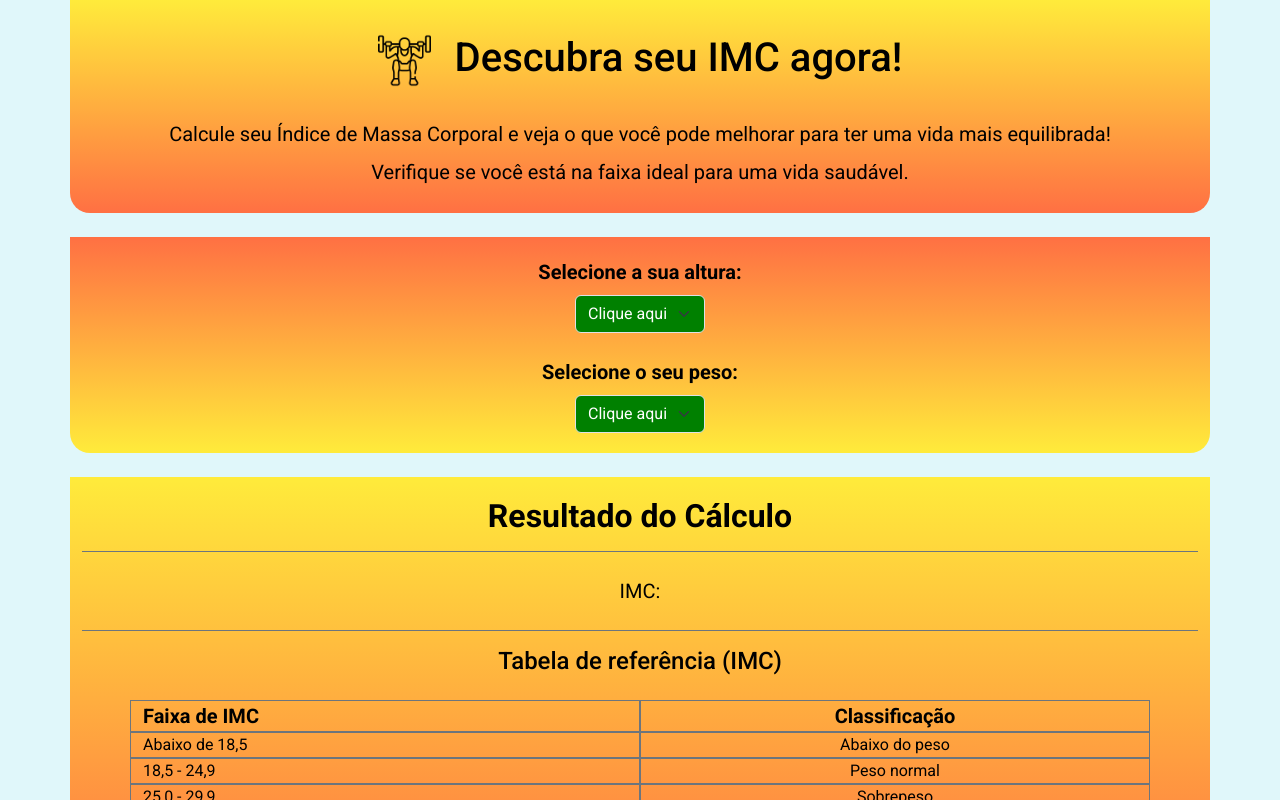
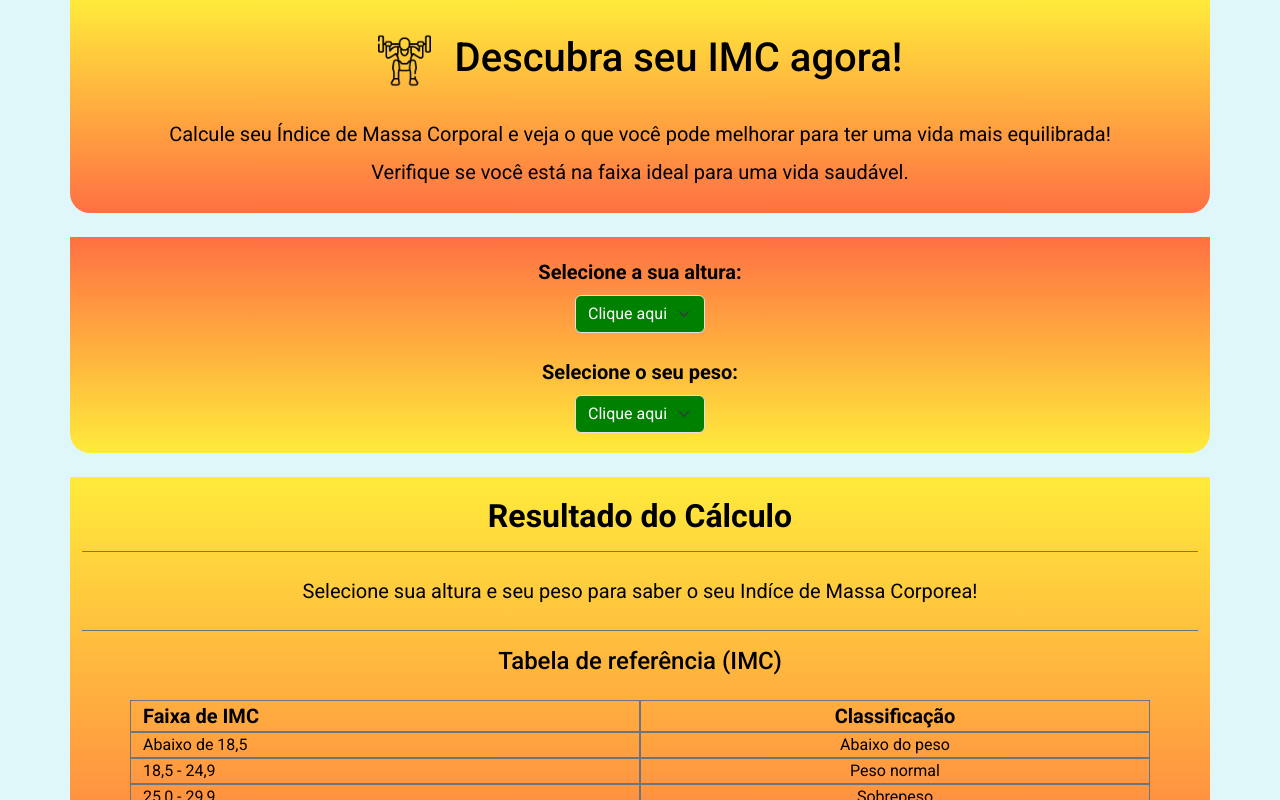
Before and after one commit to ViniciusBaptistaDEV/calculo_imc, a React (Vite) app: page / in a window 1280 px wide. Shown: the top 800 px of the page. Built offline with nearby package versions, Linux system fonts and the light colour scheme.

Commit message:
Inserção da mensagem de peso ideal

```diff
--- a/src/App.jsx
+++ b/src/App.jsx
@@ -6,12 +6,14 @@ import { useState } from 'react'
 
 function App() {
   const [resultadoFinalIMC, setResultadoFinalIMC] = useState();
+  const [pesoIdealMinFinal, setPesoIdealMinFinal] = useState();
+  const [pesoIdealMaxFinal, setPesoIdealMaxFinal] = useState();
 
   return (
     <>
       <Header />
-      <Formulario setResultadoIMC={setResultadoFinalIMC} />
-      <Resultado_tabela resultadoIMC={resultadoFinalIMC} />
+      <Formulario setResultadoIMC={setResultadoFinalIMC} setPesoMinimo={setPesoIdealMinFinal} setPesoMaximo={setPesoIdealMaxFinal} />
+      <Resultado_tabela resultadoIMC={resultadoFinalIMC} pesoMinimo={pesoIdealMinFinal} pesoMaximo={pesoIdealMaxFinal} />
       <Footer />
     </>
   )
--- a/src/Formulario/Formulario.jsx
+++ b/src/Formulario/Formulario.jsx
@@ -2,10 +2,12 @@ import { useState } from 'react';
 import styles from './formulario.module.css';
 import { useEffect } from 'react';
 
-export default function Formulario({ setResultadoIMC }) {
+export default function Formulario({ setResultadoIMC, setPesoMinimo, setPesoMaximo }) {
 
     const [alturaFinal, setAlturaFinal] = useState();
     const [pesoFinal, setPesoFinal] = useState();
+    const idealMinimoIMC = 18.5;
+    const idealMaximoIMC = 24.9;
 
     function calculoIMC() {
 
@@ -19,6 +21,12 @@ export default function Formulario({ setResultadoIMC }) {
             const imcFormatado = imc.toLocaleString('pt-BR', { minimumFractionDigits: 1, maximumFractionDigits: 1 });
 
             setResultadoIMC(imcFormatado);
+
+            const pesoIdealMin = idealMinimoIMC * (alturaNumero * alturaNumero);
+            const pesoIdealMax = idealMaximoIMC * (alturaNumero * alturaNumero);
+
+            setPesoMinimo(pesoIdealMin.toFixed(0));
+            setPesoMaximo(pesoIdealMax.toFixed(0));
         }
 
     }
--- a/src/Resultado_tabela/Resultado_tabela.jsx
+++ b/src/Resultado_tabela/Resultado_tabela.jsx
@@ -2,50 +2,56 @@ import { useState } from 'react';
 import styles from './resultado_tabela.module.css';
 import { useEffect } from 'react';
 
-export default function Resultado_tabela({ resultadoIMC }) {
+export default function Resultado_tabela({ resultadoIMC, pesoMinimo, pesoMaximo }) {
 
     const [mensagemIMC, setMensagemIMC] = useState('');
+    const [mensagemPesoIdeal, setMensagemPesoIdeal] = useState('');
+
 
     useEffect(() => {
 
         let IMCNumerico = resultadoIMC;
-
         IMCNumerico = parseFloat(resultadoIMC);
-
 
         if (IMCNumerico < 18.5) {
 
             setMensagemIMC('Seu IMC indica que voce está abaixo do peso ideal.' +
-                'Considere buscar uma alimentação balanceada e consultar um nutricionista para um plano alimentar adequado.')
+                ' Considere buscar uma alimentação balanceada e consultar um nutricionista para um plano alimentar adequado.')
 
         } else if (IMCNumerico >= 18.5 && IMCNumerico < 24.9) {
 
             setMensagemIMC('Parabéns! Seu IMC está dentro da faixa considerada saudável.' +
-                'Mantenha hábitos saudáveis com uma boa alimentação e exercícios regulares.')
+                ' Mantenha hábitos saudáveis com uma boa alimentação e exercícios regulares.')
 
         } else if (IMCNumerico >= 25.0 && IMCNumerico < 29.9) {
 
             setMensagemIMC('Seu IMC indica sobrepeso.' +
-                'Talvez seja interessante adotar hábitos mais saudáveis, como uma dieta equilibrada e exercícios físicos regulares.')
+                ' Talvez seja interessante adotar hábitos mais saudáveis, como uma dieta equilibrada e exercícios físicos regulares.')
 
         } else if (IMCNumerico >= 30.0 && IMCNumerico < 34.9) {
 
             setMensagemIMC('Seu IMC indica obesidade grau 1.' +
-                'Reavaliar seus hábitos alimentares e incluir mais atividade física pode ser essencial para sua saúde.')
+                ' Reavaliar seus hábitos alimentares e incluir mais atividade física pode ser essencial para sua saúde.')
 
         } else if (IMCNumerico >= 35.0 && IMCNumerico < 39.9) {
 
             setMensagemIMC('Seu IMC indica obesidade grau 2 (severa).' +
-                'É altamente recomendável procurar um profissional de saúde para orientações específicas.')
+                ' É altamente recomendável procurar um profissional de saúde para orientações específicas.')
 
         } else if (IMCNumerico >= 40.0) {
 
             setMensagemIMC('Seu IMC indica obesidade grau 3 (mórbida).' +
-                'Essa condição pode trazer sérios riscos à saúde. Procure acompanhamento médico e nutricional o quanto antes.')
+                ' Essa condição pode trazer sérios riscos à saúde. Procure acompanhamento médico e nutricional o quanto antes.')
 
         }
 
+        if (IMCNumerico < 18.5 || IMCNumerico >= 25.0) {
+            setMensagemPesoIdeal(`De acordo com a sua altura, o seu peso ideal está entre: ${pesoMinimo}Kg e ${pesoMaximo}Kg.` )
+        }
+
     }, [resultadoIMC]);
+
+
 
 
     return (
@@ -53,8 +59,9 @@ export default function Resultado_tabela({ resultadoIMC }) {
             <h2 className='fw-bold border-bottom border-secondary pb-3'>Resultado do Cálculo</h2>
 
             <div className='pt-3'>
-                <span className='fs-5 text-center'>IMC: {resultadoIMC} </span>
+                <span className='fs-5 text-center'>{resultadoIMC ? `Seu IMC: ` + resultadoIMC : "Selecione sua altura e seu peso para saber o seu Indíce de Massa Corporea!"} </span>
                 <p> {mensagemIMC} </p>
+                <p> {mensagemPesoIdeal} </p>
             </div>
 
             <h5 className='my-4 fs-4 border-top border-secondary  pt-3'>Tabela de referência (IMC)</h5>
```
